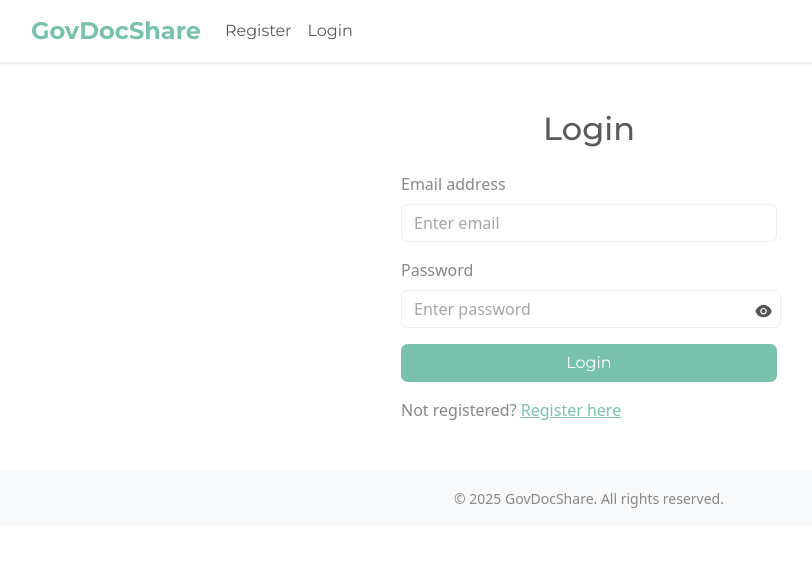
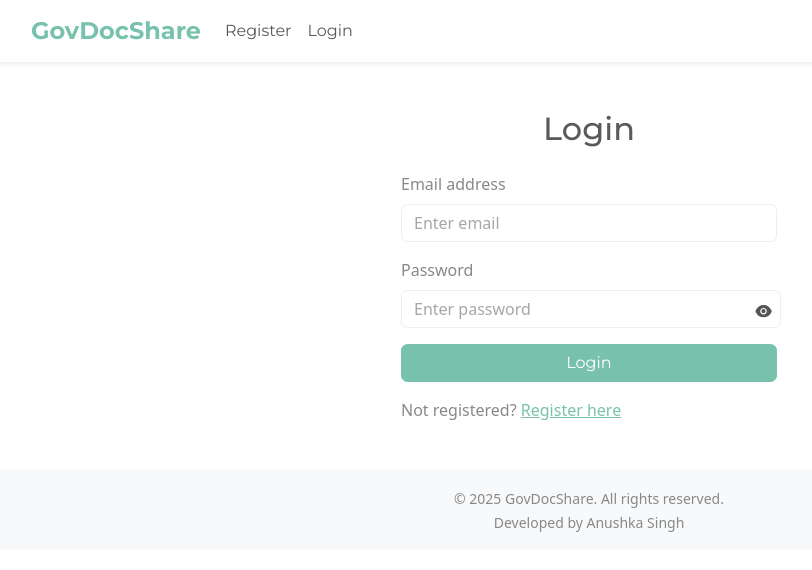
Before and after one commit to A-N-U-S-I-N/GovShare, a React (Create React App) app in the folder client/: page /login in a window 1280 px wide. Shown: the top 570 px of the page, without its empty margins (51-863 px from the left). Built offline with nearby package versions, Linux system fonts and the light colour scheme.

Commit message:
Add developer credit to footer component

```diff
--- a/client/src/components/Footer.js
+++ b/client/src/components/Footer.js
@@ -4,7 +4,8 @@ function Footer() {
         <div className="container">
           <small>
             &copy; {new Date().getFullYear()} GovDocShare. All rights reserved.
-          </small>
+          </small><br></br>
+          <small>Developed by <a href="https://anushkacode.vercel.app" className="text-decoration-none text-body link-primary" target="_blank">Anushka Singh</a></small>
         </div>
       </footer>
     );
```
